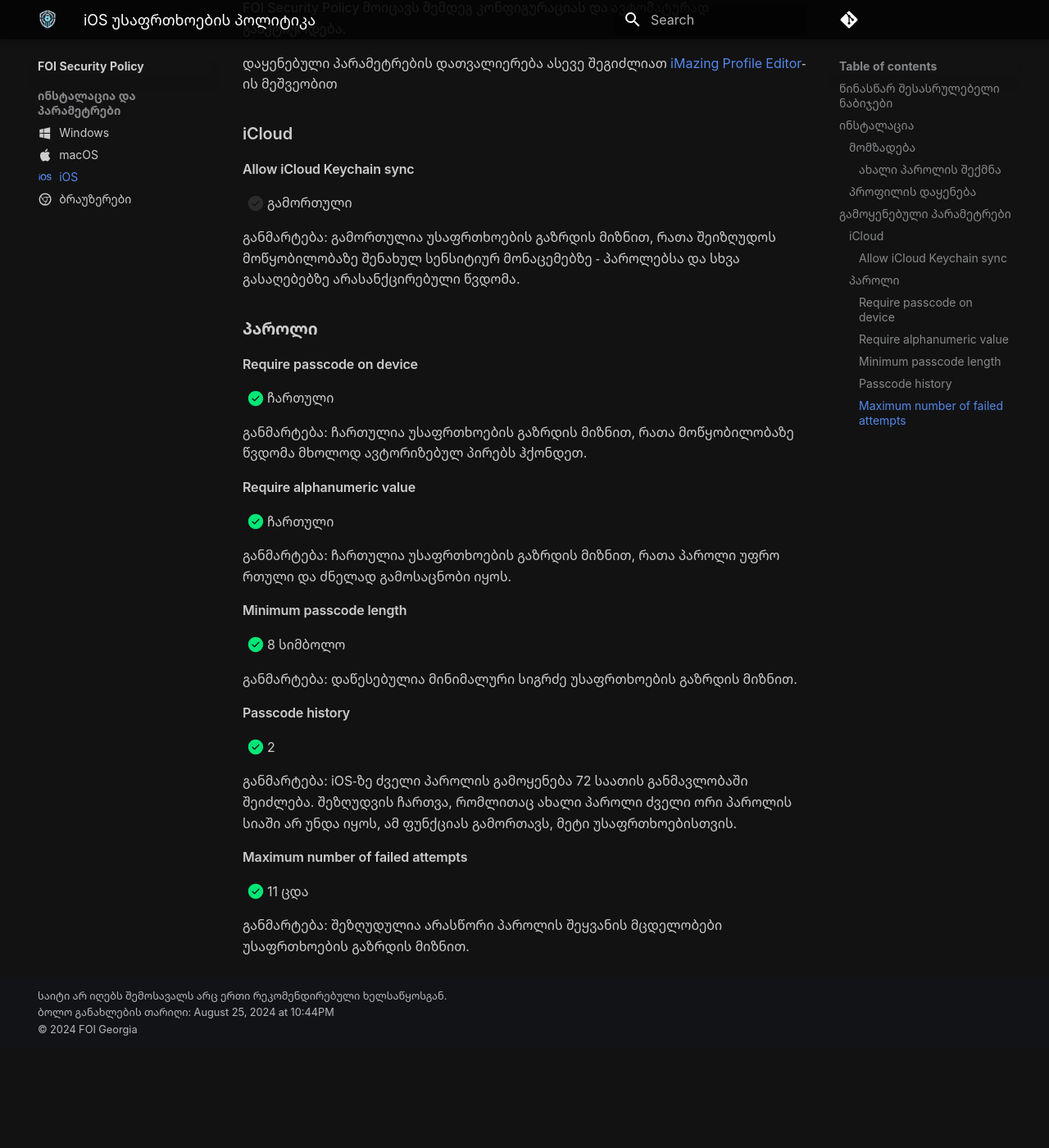
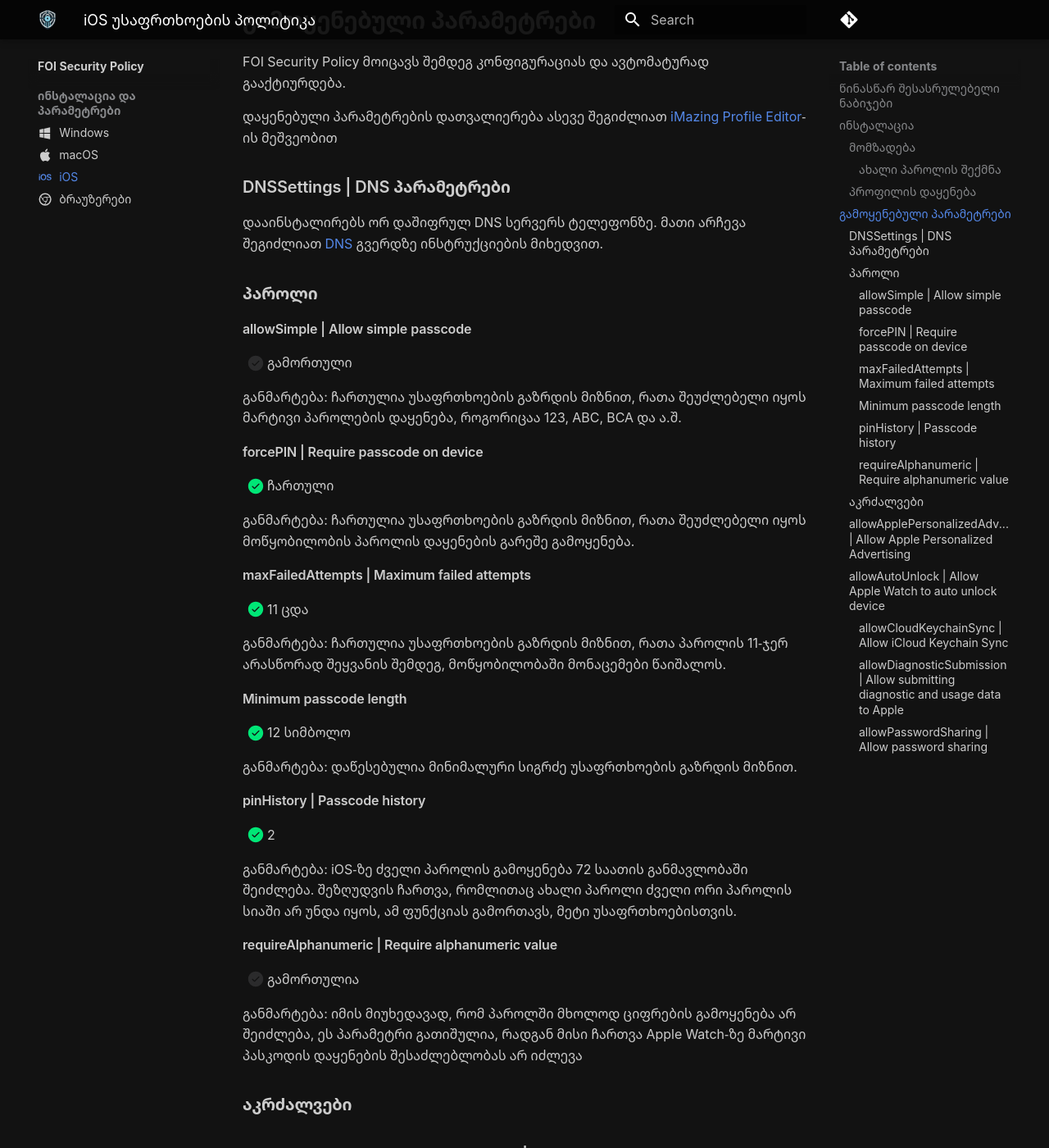
Before and after one commit to foige/security.foi.ge, an MkDocs documentation site: the page built from docs/policies/ios.md, in a window 1280 px wide and 1400 px high, scrolled down 2017 px. Shown: the whole window at 82% size. Built offline with MkDocs 1.6.1 and Material for MkDocs 9.7.7, drawn with Linux system fonts in a browser that asks for light colours; plug-ins that fetch from the network failed and are left out; comment, search, counter and statistics services are not loaded; before the commit the page ends 3294 px from its top, so only the background shows below that; some of the changed text lies outside the part shown.

Commit message:
fix(policies): Update password policies on macOS and iOS

```diff
--- a/docs/policies/ios.md
+++ b/docs/policies/ios.md
@@ -68,44 +70,88 @@ FOI Security Policy მოიცავს შემდეგ კონფიგ
 დაყენებული პარამეტრების დათვალიერება ასევე შეგიძლიათ
 [iMazing Profile Editor](https://apps.apple.com/us/app/imazing-profile-editor/id1487860882?mt=12)-ის მეშვეობით
 
-### iCloud
+### DNSSettings | DNS პარამეტრები
 
-#### Allow iCloud Keychain sync
+დააინსტალირებს ორ დაშიფრულ DNS სერვერს ტელეფონზე. მათი არჩევა შეგიძლიათ [DNS](../solutions/dns.md) გვერდზე
+ინსტრუქციების მიხედვით.
+
+### პაროლი
+
+#### allowSimple | Allow simple passcode
+
+- [ ] გამორთული
+
+განმარტება: ჩართულია უსაფრთხოების გაზრდის მიზნით, რათა შეუძლებელი იყოს მარტივი პაროლების დაყენება,
+როგორიცაა 123, ABC, BCA და ა.შ.
+
+#### forcePIN | Require passcode on device
+
+- [x] ჩართული
+
+განმარტება: ჩართულია უსაფრთხოების გაზრდის მიზნით, რათა შეუძლებელი იყოს მოწყობილობის პაროლის
+დაყენების გარეშე გამოყენება.
+
+#### maxFailedAttempts | Maximum failed attempts
+
+- [x] 11 ცდა
+
+განმარტება: ჩართულია უსაფრთხოების გაზრდის მიზნით, რათა პაროლის 11-ჯერ არასწორად შეყვანის შემდეგ,
+მოწყობილობაში მონაცემები წაიშალოს.
+
+#### Minimum passcode length
+
+- [x] 12 სიმბოლო
+
+განმარტება: დაწესებულია მინიმალური სიგრძე უსაფრთხოების გაზრდის მიზნით.
+
+#### pinHistory | Passcode history
+
+- [x] 2
+
+განმარტება: iOS-ზე ძველი პაროლის გამოყენება 72 საათის განმავლობაში შეიძლება. შეზღუდვის ჩართვა,
+რომლითაც ახალი პაროლი ძველი ორი პაროლის სიაში არ უნდა იყოს, ამ ფუნქციას გამორთავს, მეტი უსაფრთხოებისთვის.
+
+#### requireAlphanumeric | Require alphanumeric value
+
+- [ ] გამორთულია
+
+განმარტება: იმის მიუხედავად, რომ პაროლში მხოლოდ ციფრების გამოყენება არ შეიძლება, ეს პარამეტრი გათიშულია, რადგან
+მისი ჩართვა Apple Watch-ზე მარტივი პასკოდის დაყენების შესაძლებლობას არ იძლევა
+
+
+### აკრძალვები
+
+### allowApplePersonalizedAdvertising | Allow Apple Personalized Advertising
+
+- [ ] გამორთული
+
+განმარტება: გამორთულია პრივატულობის გაზრდის მიზნით, რათა შემცირდეს Apple-სთვის პერსონალური
+მონაცემების გადაგზავნის რისკი.
+
+### allowAutoUnlock | Allow Apple Watch to auto unlock device
+
+- [ ] გამორთული
+
+განმარტება: გამორთულია უსაფრთხოების გაზრდის მიზნით, რათა ტელეფონის გახსნა Apple Watch-ით
+შეუძლებელი იყოს.
+
+#### allowCloudKeychainSync | Allow iCloud Keychain Sync
 
 - [ ] გამორთული
 
 განმარტება: გამორთულია უსაფრთხოების გაზრდის მიზნით, რათა შეიზღუდოს მოწყობილობაზე შენახულ
 სენსიტიურ მონაცემებზე - პაროლებსა და სხვა გასაღებებზე არასანქცირებული წვდომა.
 
-### პაროლი
+#### allowDiagnosticSubmission | Allow submitting diagnostic and usage data to Apple
 
-#### Require passcode on device
+- [ ] გამორთული
 
-- [x] ჩართული
+განმარტება: გამორთულია უსაფრთხოების გაზრდის მიზნით, რათა შემცირდეს Apple-სთვის
+პერსონალური და სენსიტიური მონაცემების გადაგზავნის რისკი.
 
-განმარტება: ჩართულია უსაფრთხოების გაზრდის მიზნით, რათა მოწყობილობაზე წვდომა მხოლოდ ავტორიზებულ პირებს ჰქონდეთ.
+#### allowPasswordSharing | Allow password sharing
 
-#### Require alphanumeric value
+- [ ] გამორთული
 
-- [x] ჩართული
-
-განმარტება: ჩართულია უსაფრთხოების გაზრდის მიზნით, რათა პაროლი უფრო რთული და ძნელად გამოსაცნობი იყოს.
-
-#### Minimum passcode length
-
-- [x] 8 სიმბოლო
-
-განმარტება: დაწესებულია მინიმალური სიგრძე უსაფრთხოების გაზრდის მიზნით.
-
-#### Passcode history
-
-- [x] 2
-
-განმარტება: iOS-ზე ძველი პაროლის გამოყენება 72 საათის განმავლობაში შეიძლება. შეზღუდვის ჩართვა,
-რომლითაც ახალი პაროლი ძველი ორი პაროლის სიაში არ უნდა იყოს, ამ ფუნქციას გამორთავს, მეტი უსაფრთხოებისთვის.
-
-#### Maximum number of failed attempts
-
-- [x] 11 ცდა
-
-განმარტება: შეზღუდულია არასწორი პაროლის შეყვანის მცდელობები უსაფრთხოების გაზრდის მიზნით.
+განმარტება: გამორთულია უსაფრთხოების გაზრდის მიზნით, რათა თავიდან ავიცილოთ პაროლების
+არასანქცირებული გაზიარება.
```
Also changed, not shown: other parts of docs/policies/ios.md (+2 -0 lines), docs/policies/macos.md (+3 -1 lines), docs/policies/windows.md (+2 -0 lines), 2 other files.
